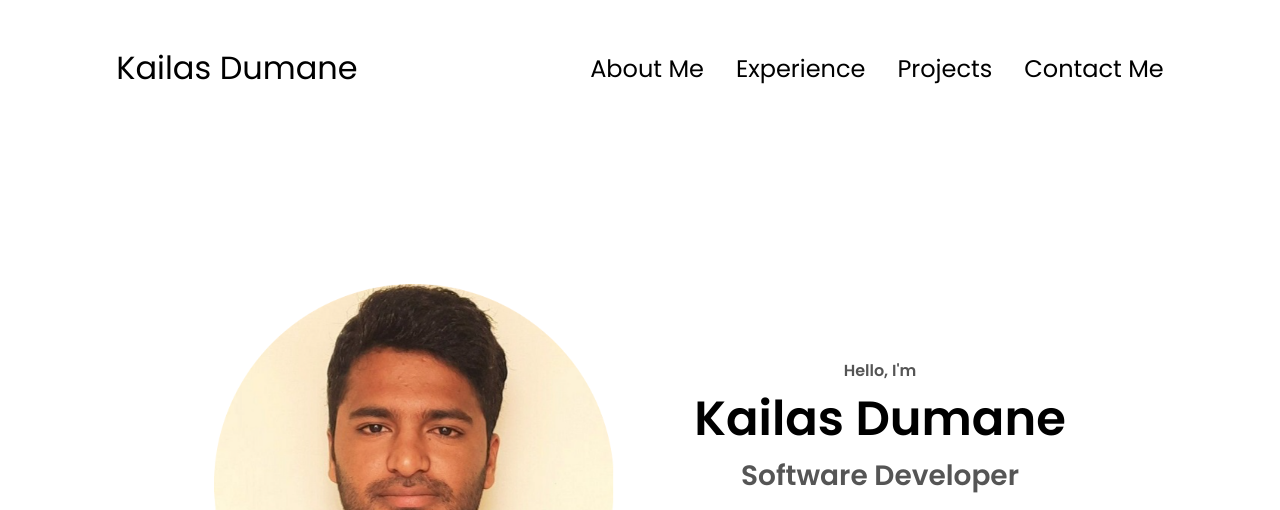
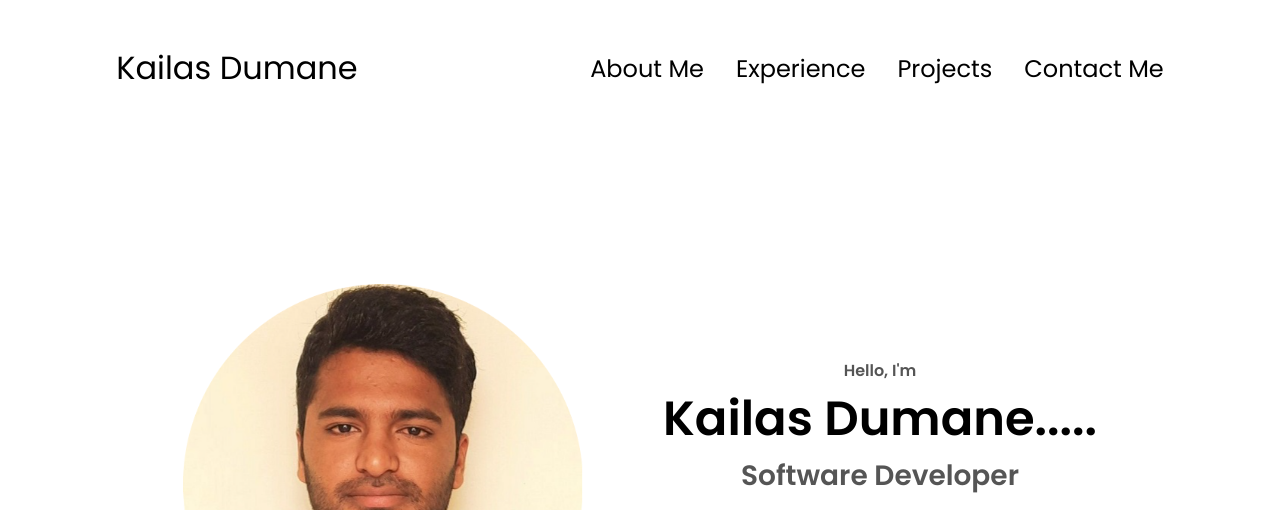
Before and after one commit to kailasdumane/Personal-Portfolio, a website: page index.html in a window 1280 px wide. Shown: the top 510 px of the page. Drawn offline with Linux system fonts and the light colour scheme.

Commit message:
changed name

```diff
--- a/index.html
+++ b/index.html
@@ -42,7 +42,7 @@
       </div>
       <div class="section__text">
         <p class="section__text__p1">Hello, I'm</p>
-        <h1 class="title">Kailas Dumane</h1>
+        <h1 class="title">Kailas Dumane.....</h1>
         <p class="section__text__p2">Software Developer</p>
         <div class="btn-container">
           <button
```
